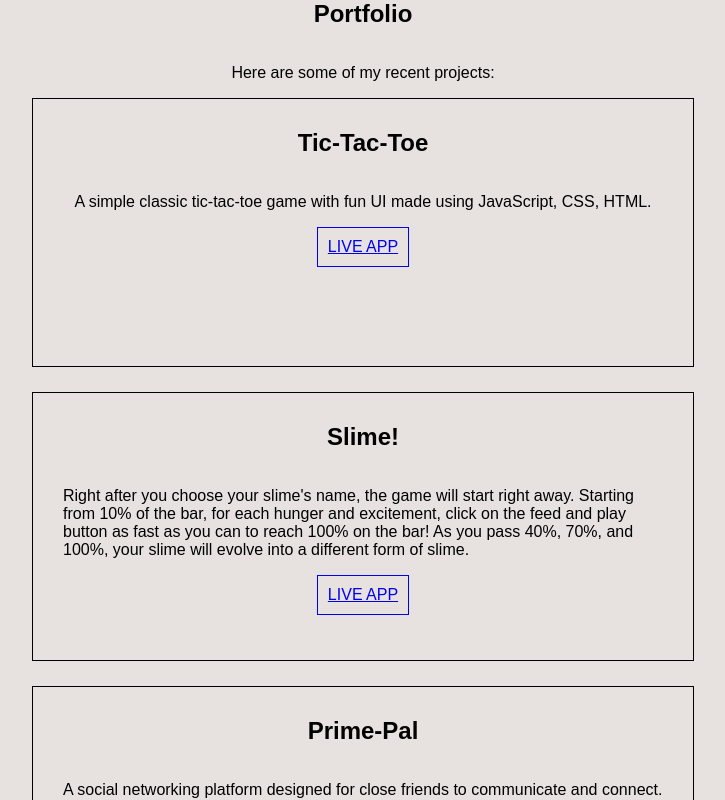
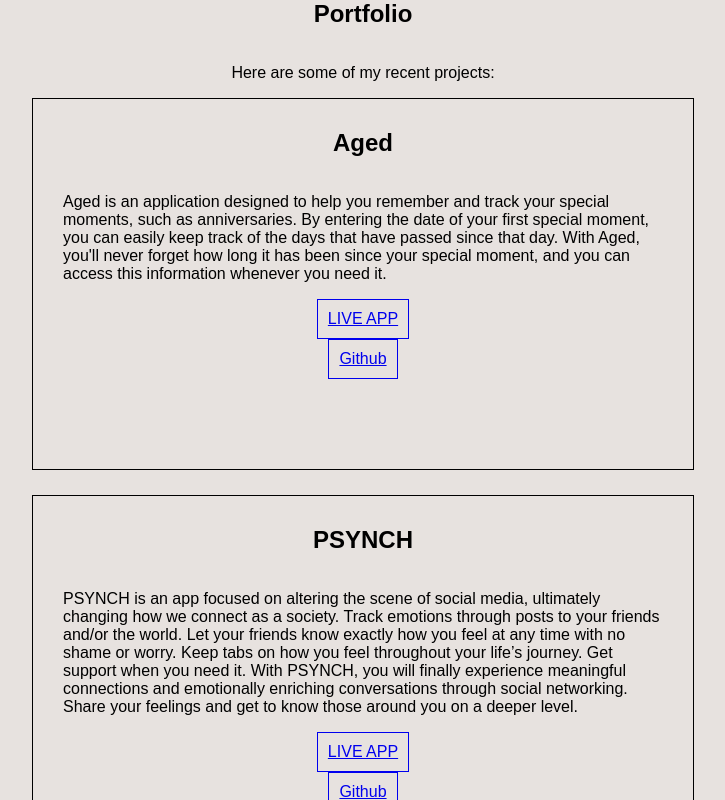
Before and after one commit to pyongho1/portfolio-react, a React (Create React App) app: page / in a window 1280 px wide. Shown: the part 2120-2920 px from the top of the page, without its empty margins (277-1002 px from the left). Built offline with nearby package versions, Linux system fonts and the light colour scheme; a web font is replaced by a local one.

Commit message:
Add and update project datas

```diff
--- a/src/App.css
+++ b/src/App.css
@@ -125,7 +125,7 @@ body {
   flex-direction: column;
   align-items: center;
   padding-top: 100px;
-  height: 1000px;
+  height: auto;
 }
 
 @keyframes gradient {
--- a/src/App.js
+++ b/src/App.js
@@ -70,15 +70,8 @@ function App() {
       <section id="portfolio" className="portfolio-section">
         <h2>Portfolio</h2>
         <p>Here are some of my recent projects:</p>
-        {projectData.map((project) => (
+        {projectData.reverse().map((project) => (
           <>
-            {/* <a href={project.depURL}>
-              <img src="" alt="projectImage" />
-            </a>
-            <div class="property-description">
-              <h5> {project.name} </h5>
-              <p>{project.desc}</p>
-            </div> */}
             <ProjectCard project={project} />
           </>
         ))}
--- a/src/components/ProjectCard/ProjectCard.css
+++ b/src/components/ProjectCard/ProjectCard.css
@@ -3,7 +3,7 @@
   flex-direction: column;
   border: 1px solid;
   width: 600px;
-  height: 600px;
+  height: 350px;
   align-items: center;
   padding: 10px 30px;
   margin-bottom: 25px;
--- a/src/components/ProjectCard/ProjectCard.jsx
+++ b/src/components/ProjectCard/ProjectCard.jsx
@@ -6,6 +6,7 @@ const ProjectCard = ({ project }) => {
       <h1>{project.name}</h1>
       <p>{project.desc}</p>
       <a href={project.depURL}>LIVE APP</a>
+      <a href={project.github}>Github</a>
     </div>
   );
 };
--- a/src/data/data.js
+++ b/src/data/data.js
@@ -3,15 +3,30 @@ export const projectData = [
     name: "Tic-Tac-Toe",
     depURL: "https://yongpark-ttt.netlify.app/",
     desc: "A simple classic tic-tac-toe game with fun UI made using JavaScript, CSS, HTML.",
+    github: "https://github.com/pyongho1/ttt-weekend",
   },
   {
     name: "Slime!",
     depURL: "https://yongpark-tamagotchi.netlify.app/",
     desc: "Right after you choose your slime's name, the game will start right away. Starting from 10% of the bar, for each hunger and excitement, click on the feed and play button as fast as you can to reach 100% on the bar! As you pass 40%, 70%, and 100%, your slime will evolve into a different form of slime.",
+    github: "https://github.com/pyongho1/tamagotchi",
   },
   {
     name: "Prime-Pal",
     depURL: "https://primepal.fly.dev/",
     desc: "A social networking platform designed for close friends to communicate and connect. Users can share their thoughts and comment on posts while logged in with their Google account. Additionally, a feature allows users to post their availability for hanging out on an 'Availability' page.",
+    github: "https://github.com/pyongho1/prime-pal",
+  },
+  {
+    name: "PSYNCH",
+    depURL: "https://psynch.netlify.app/",
+    desc: "PSYNCH is an app focused on altering the scene of social media, ultimately changing how we connect as a society. Track emotions through posts to your friends and/or the world. Let your friends know exactly how you feel at any time with no shame or worry. Keep tabs on how you feel throughout your life’s journey. Get support when you need it. With PSYNCH, you will finally experience meaningful connections and emotionally enriching conversations through social networking. Share your feelings and get to know those around you on a deeper level.",
+    github: "https://github.com/pyongho1/PSYNCH-front-end",
+  },
+  {
+    name: "Aged",
+    depURL: "https://aged-app.netlify.app/",
+    desc: "Aged is an application designed to help you remember and track your special moments, such as anniversaries. By entering the date of your first special moment, you can easily keep track of the days that have passed since that day. With Aged, you'll never forget how long it has been since your special moment, and you can access this information whenever you need it.",
+    github: "https://github.com/pyongho1/aged_front_end",
   },
 ];
```
